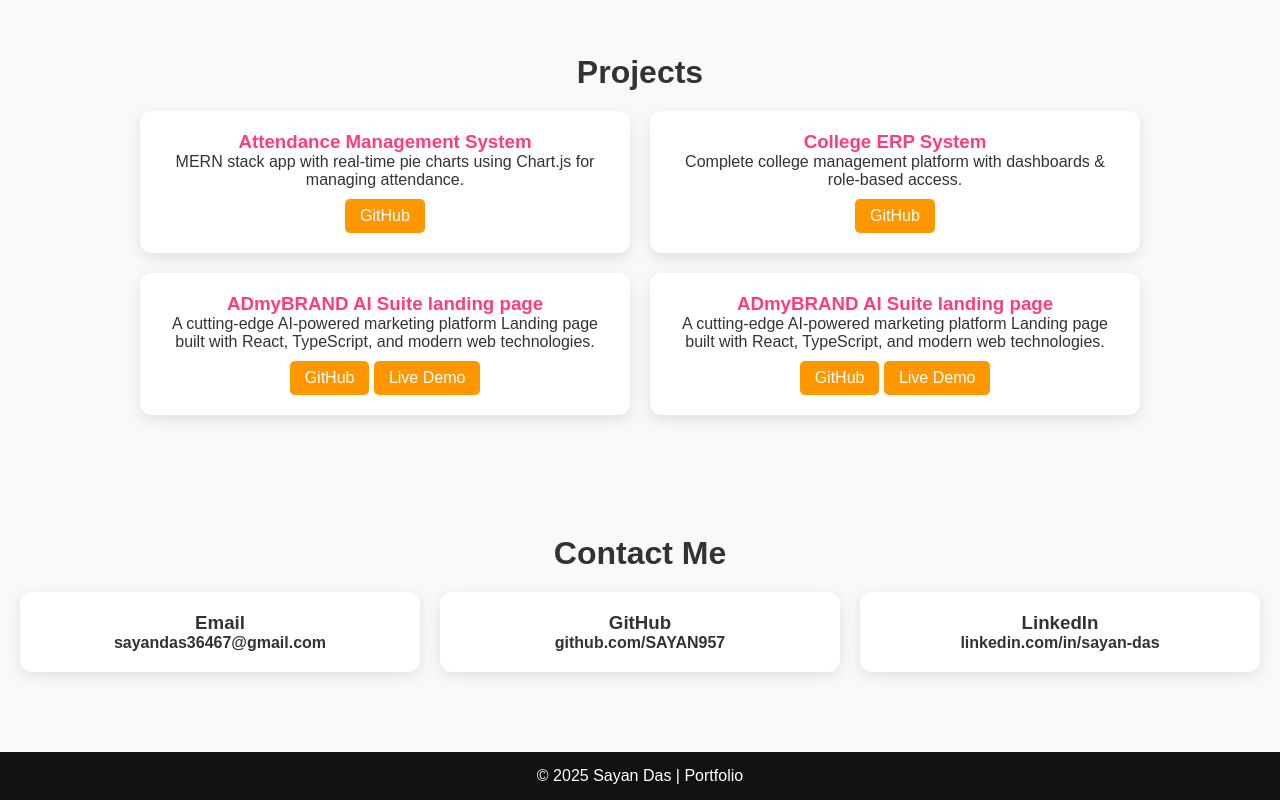
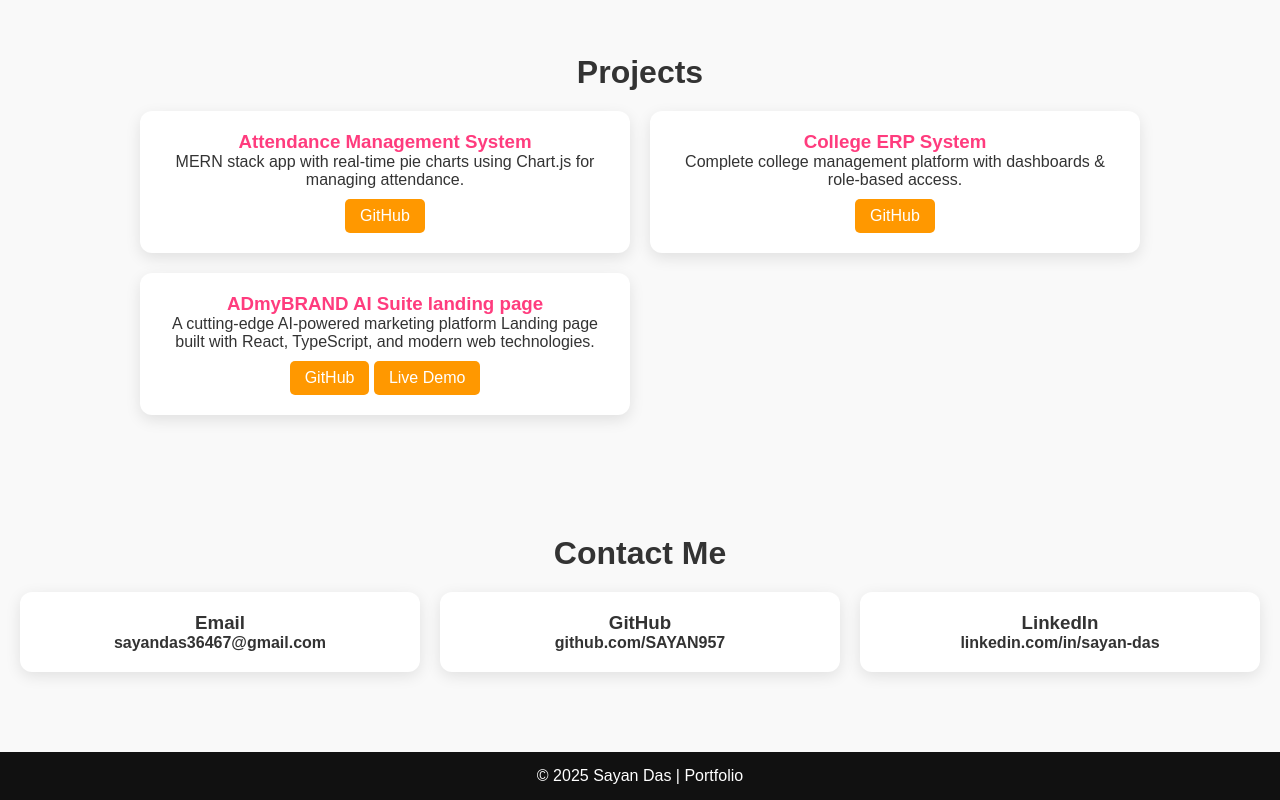
Before and after one commit to SAYAN957/my_portfolio, a plain HTML site: page index.html in a window 1280 px wide. Shown: the part 1715-2515 px from the top of the page. Drawn offline with Linux system fonts and the light colour scheme.

Commit message:
first commit

```diff
--- a/index.html
+++ b/index.html
@@ -139,16 +139,6 @@
         </div>
       </div>
 
-      <!-- Project Card 3 -->
-      <div class="card">
-        <h3>ADmyBRAND AI Suite landing page</h3>
-        <p>A cutting-edge AI-powered marketing platform Landing page built with React, TypeScript, and modern web technologies.</p>
-        <div class="buttons">
-          <a href="https://github.com/SAYAN957/Recipe--Webpage.git" target="_blank">GitHub</a>
-          <a href="https://sayan957.github.io/Recipe--Webpage/" target="_blank">Live Demo</a>
-        </div>
-      </div>
-
     </div>
   </section>
 
```
